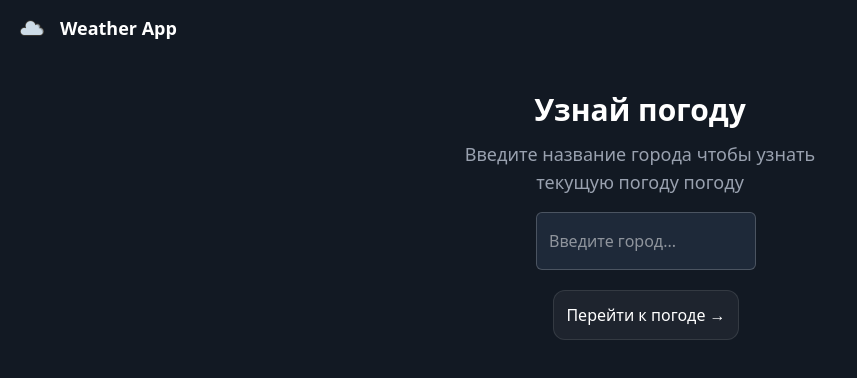
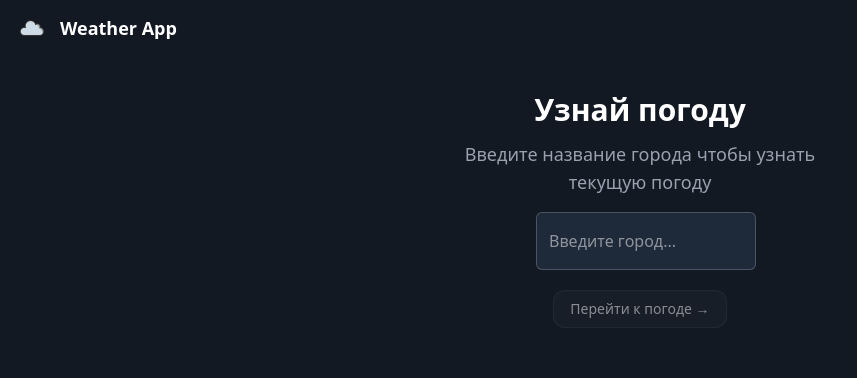
Before and after one commit to max1maln0/weather, a React (Vite) app: page / in a window 1280 px wide. Shown: the top 378 px of the page, without its empty margins (0-857 px from the left). Built offline with nearby package versions, Linux system fonts and the light colour scheme.

Commit message:
feat: add api for input

```diff
--- a/src/pages/Weather/HomePage.jsx
+++ b/src/pages/Weather/HomePage.jsx
@@ -1,23 +1,43 @@
+import { useState } from "react";
 import { Link } from "react-router-dom";
 import Header from "../../components/Header";
 import Input from "../../components/Input";
 
+export default function HomePage() {
+  const [city, setCity] = useState(import.meta.env.VITE_OWM_CITY || "");
 
-export default function HomePage(){
-    return(
+  const cityTrimmed = city.trim();
+  const toWeather = cityTrimmed
+    ? `/weather?city=${encodeURIComponent(cityTrimmed)}`
+    : "/weather";
+
+  return (
     <>
       <Header />
 
       <div className="flex flex-col items-center p-4 mt-5">
         <h2 className="text-3xl font-bold mb-3">Узнай погоду</h2>
-                <p className="text-lg text-gray-400">Введите название города чтобы узнать <span className="flex justify-center">текущую погоду погоду</span></p>
+        <p className="text-lg text-gray-400">
+          Введите название города чтобы узнать{" "}
+          <span className="flex justify-center">текущую погоду</span>
+        </p>
       </div>
 
       <div className="flex flex-col items-center gap-5">
-                    <Input />
-                    <Link to="/weather" className="flex  max-w-55 ml-3 rounded-xl bg-white/5 border border-white/10 px-3 py-3">Перейти к погоде →</Link>
+        <Input
+          value={city}
+          onChange={(e) => setCity(e.target.value)}
+          placeholder="Введите город..."
+        />
+
+        <Link
+          to={toWeather}
+          className="rounded-xl bg-white/5 border border-white/10 px-4 py-2 text-sm"
+          style={{ pointerEvents: cityTrimmed ? "auto" : "none", opacity: cityTrimmed ? 1 : 0.5 }}
+        >
+          Перейти к погоде →
+        </Link>
       </div>
-
     </>
-    )
+  );
 }
--- a/src/pages/Weather/Weather.jsx
+++ b/src/pages/Weather/Weather.jsx
@@ -1,5 +1,6 @@
 import { useEffect, useState } from "react";
 import axios from "axios";
+import { useSearchParams } from "react-router-dom";
 import Header from "../../components/Header.jsx";
 
 import DailyForecastSection from "./sections/DailyForecastSection.jsx";
@@ -10,6 +11,10 @@ export default function Weather() {
   const [apiWeather, setApiWeather] = useState(null);
   const [loading, setLoading] = useState(false);
   const [error, setError] = useState(null);
+
+  const [searchParams] = useSearchParams();
+  const cityFromUrl = searchParams.get("city");
+  const CITY = (cityFromUrl || import.meta.env.VITE_OWM_CITY || "New York").trim();
 
   const mockWeather = {
     city: "New York",
@@ -60,8 +65,11 @@ export default function Weather() {
       const USE_MOCK = import.meta.env.VITE_USE_MOCK === "true";
 
       if (USE_MOCK) {
+        setError(null);
+        setLoading(false);
         setApiWeather({
           ...mockWeather,
+          city: CITY,
           hourly: { summary: "Hourly forecast", items: mockWeather.hourly.items },
           daily: { items: mockWeather.daily.items },
         });
@@ -70,8 +78,6 @@ export default function Weather() {
 
       const API_KEY = import.meta.env.VITE_API_KEY;
       const BASE_URL = import.meta.env.VITE_BASE_URL;
-      const CITY = import.meta.env.VITE_OWM_CITY || "New York";
-
 
       if (!API_KEY || !BASE_URL) {
         setError(new Error("Missing env vars. Need VITE_API_KEY, VITE_BASE_URL"));
@@ -99,16 +105,16 @@ export default function Weather() {
           },
         });
 
-        const hourlyItems = forecast.data.list.slice(0, 5).map((item, index) => {
-          const date = new Date(item.dt * 1000);
+        const hourlyItems = (forecast.data?.list || []).slice(0, 5).map((item, index) => {
+          const date = new Date((item?.dt ?? 0) * 1000);
 
           return {
             time:
               index === 0
                 ? "Now"
                 : date.toLocaleTimeString([], { hour: "numeric", hour12: true }),
-            temp: Math.round(item.main.temp),
-            icon: item.weather?.[0]?.icon ?? "01d",
+            temp: Math.round(item?.main?.temp ?? 0),
+            icon: item?.weather?.[0]?.icon ?? "01d",
           };
         });
 
@@ -116,7 +122,7 @@ export default function Weather() {
 
         const formattedCurrent = mapCurrentWeather(res.data);
 
-        const formatted = {
+        setApiWeather({
           ...formattedCurrent,
           hourly: {
             summary: "Hourly forecast",
@@ -125,9 +131,7 @@ export default function Weather() {
           daily: {
             items: dailyItems,
           },
-        };
-
-        setApiWeather(formatted);
+        });
       } catch (err) {
         setError(err);
         console.error("OpenWeather error:", err);
@@ -137,9 +141,12 @@ export default function Weather() {
     };
 
     fetchWeather();
-  }, []);
+  }, [CITY]);
 
-  const displayWeather = apiWeather ?? mockWeather;
+  const displayWeather = apiWeather ?? {
+    ...mockWeather,
+    city: CITY || mockWeather.city,
+  };
 
   return (
     <>
@@ -150,7 +157,9 @@ export default function Weather() {
           </p>
         )}
         {loading && <p className="mb-4 text-sm text-white/70">Loading weather...</p>}
+
         <Header />
+
         <div className="flex flex-col lg:flex-row items-start gap-10">
           <div className="w-[320px] shrink-0">
             <HeroSection weather={displayWeather} />
```
Lines whose indentation alone changed are shown as unchanged.
